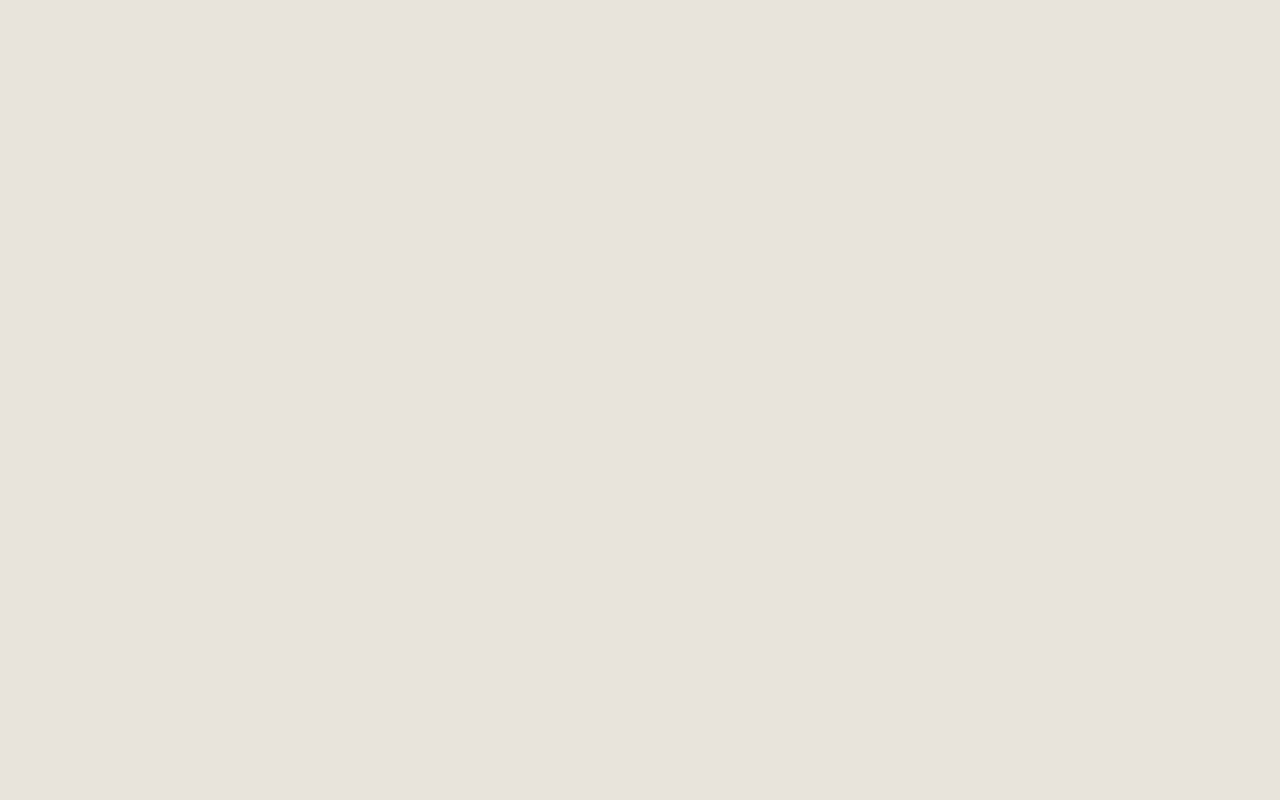
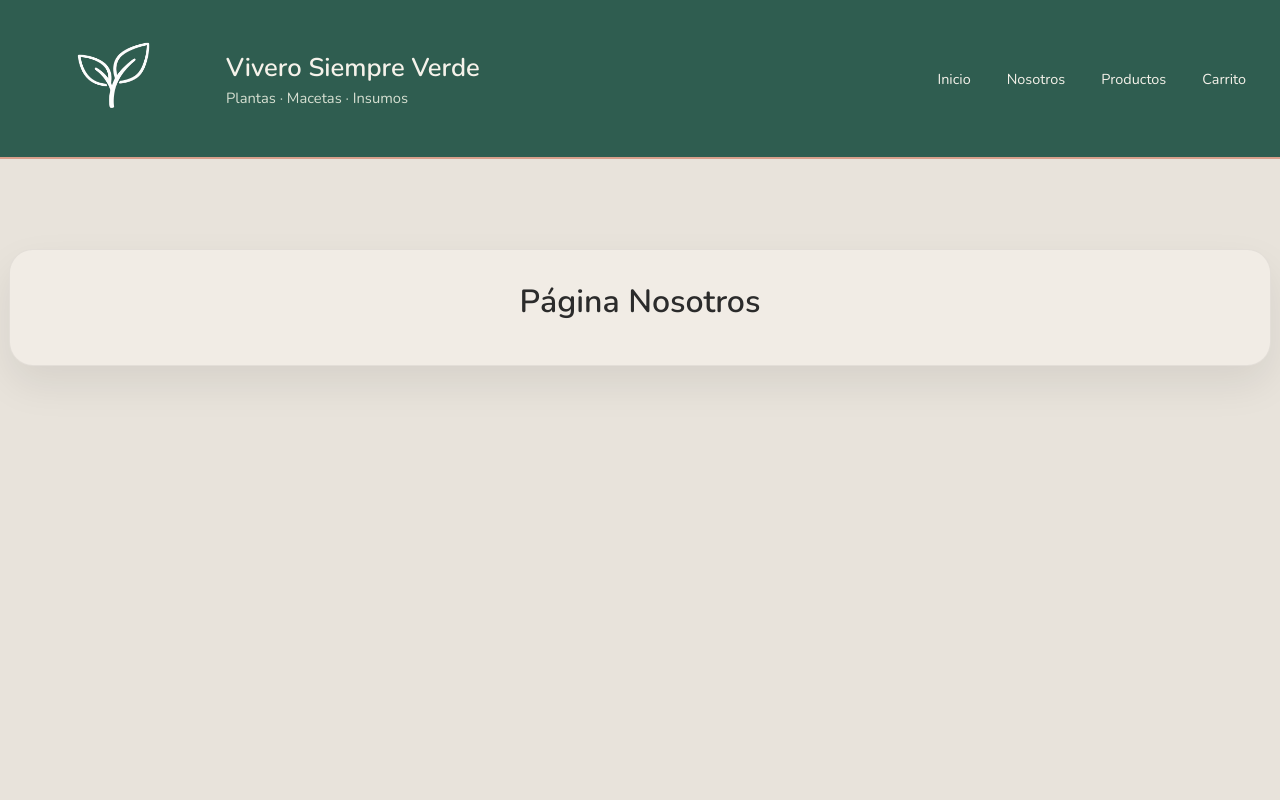
Before and after one commit to TynchoARG/Talento-Tech-ReactJS-Proyecto_final_vivero, a React (Vite) app: page /nosotros in a window 1280 px wide. Before the commit this address had no page. Shown: the top 800 px of the page. Built offline with nearby package versions, Linux system fonts and the light colour scheme.

Commit message:
agregado de rutas dinamicas

```diff
--- a/src/App.jsx
+++ b/src/App.jsx
@@ -5,6 +5,7 @@ import Home from './Pages/Home';
 import ProductosPage from './Pages/ProductosPage';
 import CarritoPage from './Pages/CarritoPage';
 import ProductoDetalle from './Pages/ProductoDetalle';
+import NosotrosPage from './Pages/NosotrosPage';
 
 function App() {
  return (
@@ -14,6 +15,7 @@ function App() {
             <Route path='/productos' element={<ProductosPage/>} />
             <Route path='/carrito' element={<CarritoPage Mensaje='Productos del carrito' />} />
             <Route path='/producto/:id' element={<ProductoDetalle/>} />
+            <Route path='/nosotros' element={<NosotrosPage/>} />
         </Route>
     </Routes>
  );
--- /dev/null
+++ b/src/Pages/NosotrosPage.jsx
@@ -0,0 +1,15 @@
+
+
+import styles from './NosotrosPage.module.css';
+
+function NosotrosPage() {
+  return (
+    <div className={styles.nosotros_page}>
+      <div className={styles.nosotros_container}>
+        <h1>Página Nosotros</h1>
+      </div>
+    </div>
+  );
+}
+
+export default NosotrosPage;
--- /dev/null
+++ b/src/Pages/NosotrosPage.module.css
@@ -0,0 +1,28 @@
+.nosotros_page {
+ display: flex;
+ flex-direction: column;
+ align-items: center;
+ gap: 24px;
+ padding: 40px 24px 40px;
+ background-color: var(--fondo);
+ min-height: calc(100vh - 80px);
+}
+
+.nosotros_container {
+  width: min(100%, 1200px);
+  align-items: center;
+  text-align: center;
+  background: var(--fondo-contenedor);
+  border-radius: 24px;
+  padding: 28px 30px;
+  box-shadow: 0 18px 40px rgba(0, 0, 0, 0.08);
+  border: 1px solid rgba(0, 0, 0, 0.06);
+  padding: 30px;
+  margin: 50px;
+}
+
+.nosotros_container h1 {
+  font-size: clamp(2rem, 2.2vw, 2.6rem);
+  margin-bottom: 12px;
+  color: var(--texto);
+}
--- a/src/Pages/ProductoDetalle.jsx
+++ b/src/Pages/ProductoDetalle.jsx
@@ -1,5 +1,5 @@
 import { useState, useEffect } from "react";
-import { useParams } from "react-router-dom";
+import { Link, useParams } from "react-router-dom";
 
 const ProductoDetalle = () => {
     const { id } = useParams();
@@ -30,6 +30,8 @@ const ProductoDetalle = () => {
             <img src={producto.imagen} alt={producto.nombre} width="300" height="300"/>
             <h3>${producto.precio}</h3>
             <p>{producto.detalle}</p>
+            <Link to={'/productos'}>Volver al catalogo</Link>
+
         </div>
     );
 };
--- a/src/assets/componentes/Navbar/Navbar.jsx
+++ b/src/assets/componentes/Navbar/Navbar.jsx
@@ -9,6 +9,7 @@ function Navbar () {
         <nav className={Styles.Navbar}>
             <ul className={Styles.ul}>
                 <li><Link to="/">Inicio</Link></li>
+                <li><Link to="/nosotros">Nosotros</Link></li>
                 <li><Link to="/productos">Productos</Link></li>
                 <li><Link to="/carrito">Carrito</Link></li>
             </ul>
```
Also changed, not shown: 1 other file (tests, documents, lock files or other folders).
